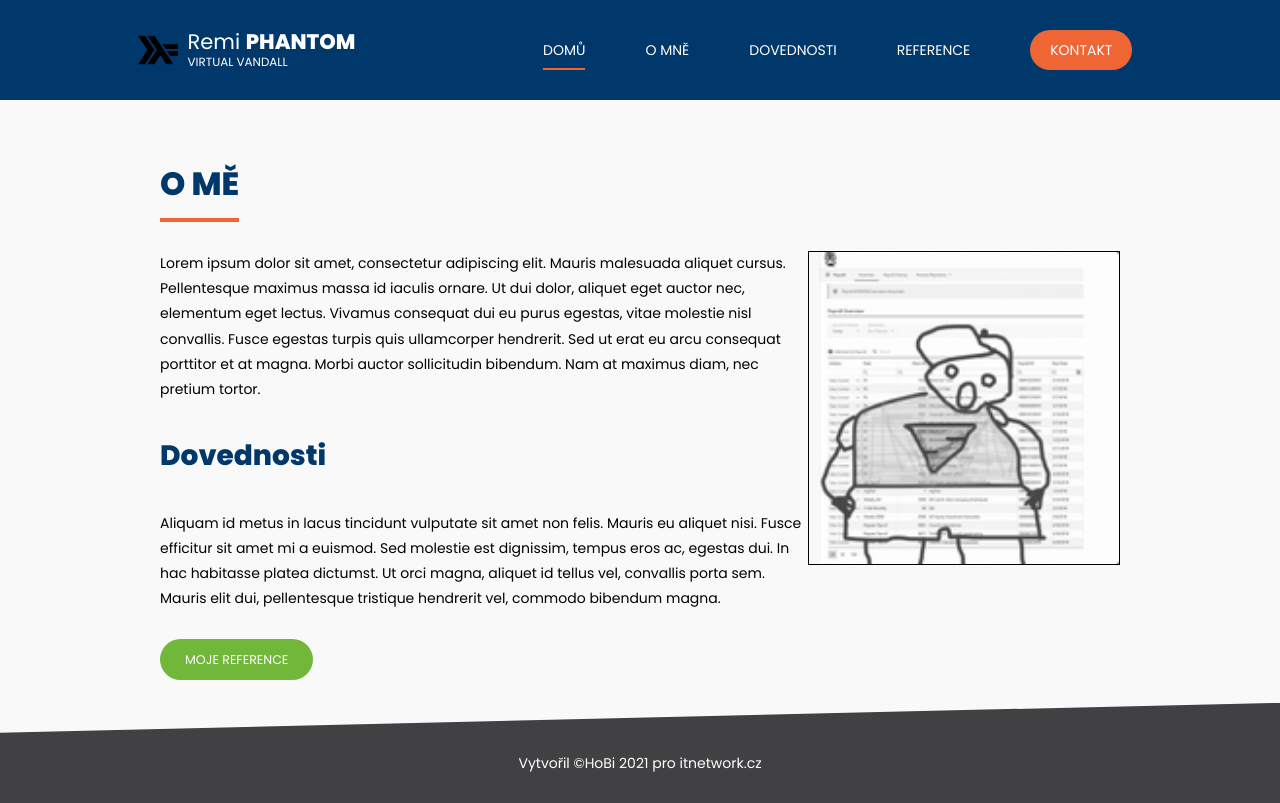
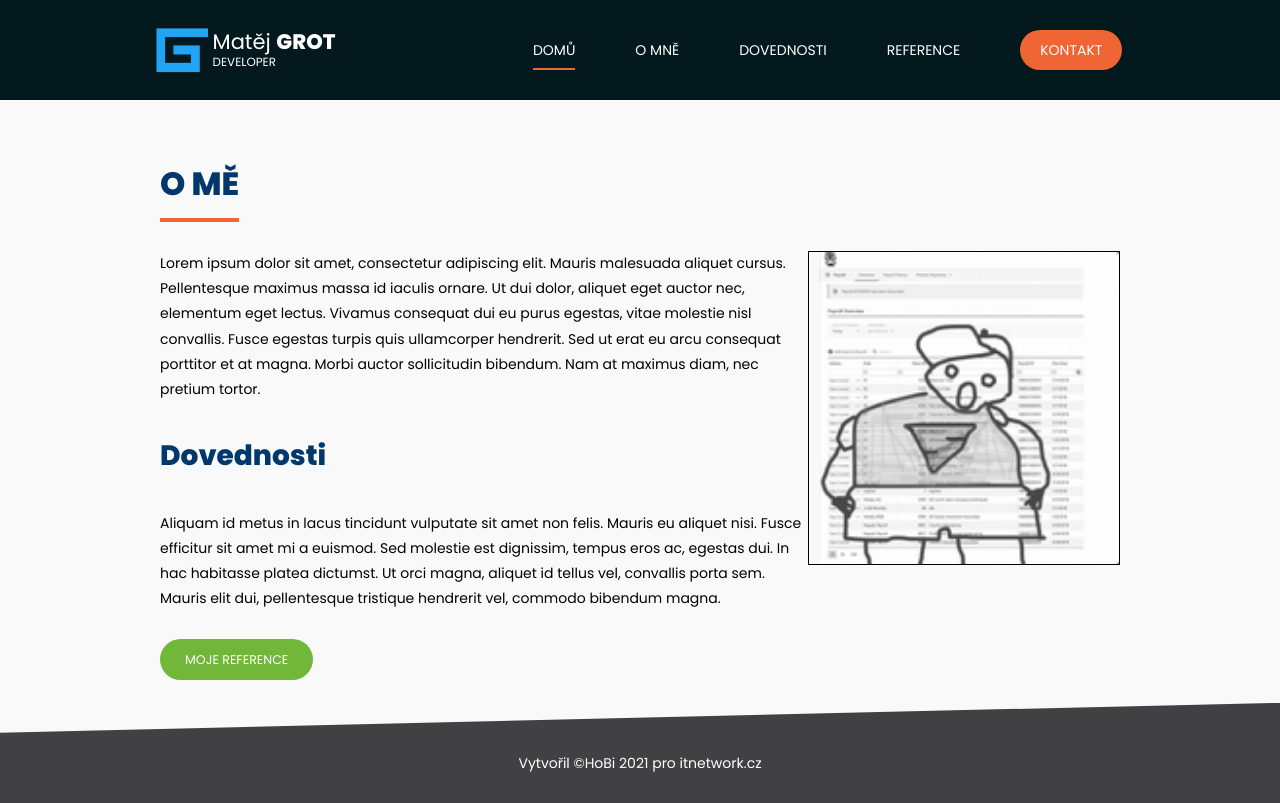
Before and after one commit to kaczeldo/WebPageProject1, a plain HTML site: page index.html in a window 1280 px wide. Drawn offline with Linux system fonts and the light colour scheme.

Commit message:
Added new logo and choosed different colors

```diff
--- a/index.html
+++ b/index.html
@@ -3,18 +3,18 @@
 <html lang="cs-cz">
     <head>
         <meta charset="utf-8" />
-        <meta name="description" content="Osobni portfolio phantom degustatora Remiho">
-        <meta name="keywords" content="portfolio, graffiti, virtual phantom, Remi">
-        <meta name="author" content="ReMi">
+        <meta name="description" content="Personal portfolio of Matej Grot">
+        <meta name="keywords" content="portfolio, web design, programming, front-end, back-end">
+        <meta name="author" content="Matej Grot">
         <link rel="stylesheet" href="styl.css" type="text/css" class="avatar">
         <link rel="shortcut icon" href="obrazky/10692893_spray_paint_graffiti_king_art_icon.ico">
-        <title>Muj prvni web</title>
+        <title>GeeWebDesign</title>
     </head>
     <body>
         <header>
             <div id="logo">
-                <h1>Remi <span>Phantom</span></h1>
-                <small>Virtual Vandall</small>
+                <h1>Matěj <span>Grot</span></h1>
+                <small>Developer</small>
             </div>
             <nav>
                 <ul>
--- a/styl.css
+++ b/styl.css
@@ -86,7 +86,7 @@ article section a {
 body > header {
     height: 100px;
     width: 100%;
-    background: #00386B;
+    background: #03191E;
     color: white;
     display: flex;
     justify-content: space-evenly;
@@ -96,17 +96,17 @@ body > header {
 }
 
 #logo {
-    height: 40px;
+    height: 60px;
     margin: auto 0 auto 20px;
     display: flex;
     flex-direction: column;
     justify-content: center;
-    background: url('obrazky/haskel.png') no-repeat;
-    background-size: 40px 40px;
+    background: url('images/logo.png') no-repeat;
+    background-size: 60px 60px;
 }
 
 #logo > * {
-    margin: 0 0 0 50px;
+    margin: 0 0 0 65px;
 }
 
 #logo h1 {
```
Also changed, not shown: images/logo.png (added), images/logo.svg (added).
